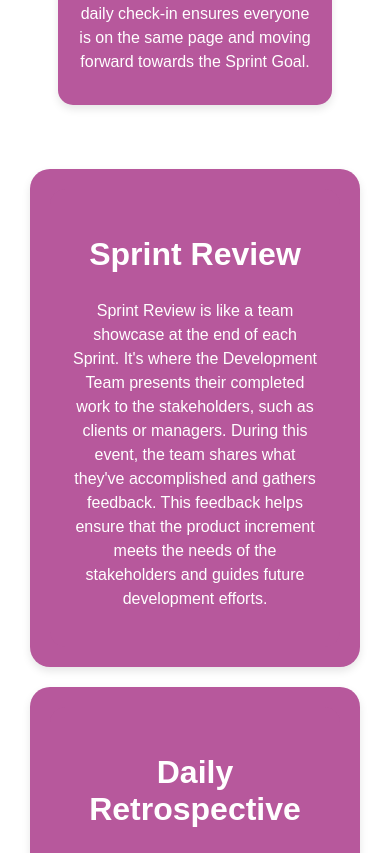
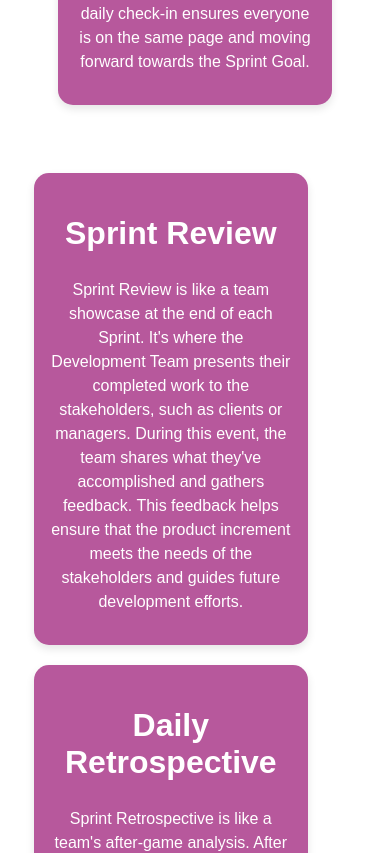
Before and after one commit to Memai2023/scrum-guide, a React (Vite) app: page /events in a window 390 px wide. Shown: the part 900-1753 px from the top of the page. Built offline with nearby package versions, Linux system fonts and the light colour scheme; a web font is replaced by a local one.

Commit message:
css changes efter scrum35 merge

```diff
--- a/src/Components/SprintEvents/SprintEventsInfoTwo/SprintEventsInfoTwo.module.css
+++ b/src/Components/SprintEvents/SprintEventsInfoTwo/SprintEventsInfoTwo.module.css
@@ -1,54 +1,38 @@
 .container {
   display: flex;
-  flex-wrap: wrap;
-  margin: 0 auto;
-  padding: 20px;
-  align-items: center;
-  justify-content: center;
-  min-height: 100vh;
-}
-
-.column {
-  flex: 1 1 300px;
-  height: 300px;
-  margin: 10px;
-  background-color: #B7589C;
-  border-radius: 20px;
-  padding: 20px;
-  box-shadow: 0 4px 8px rgba(0,0,0,0.1);
+  padding: 24px 120px;
 }
 
 .card {
-  padding: 20px;
   background-color: #B7589C;
   border-radius: 15px;
+  box-shadow: 0 4px 8px rgba(0,0,0,0.1);
+  width: 50%;
+  text-align: center;
+  margin: 10px;
+  padding: 24px;
 }
 
 .card h2 {
   color: #fff;
   font-size: 32px;
-  text-align: center;
 }
 
 .card p {
   color: #fff;
   font-size: 16px;
   line-height: 1.5;
-  text-align: center;
 }
 
 @media (max-width: 768px) {
   .container {
     flex-direction: column;
-    align-items: stretch;
-  }
-
-  .column {
-    flex: 1 1 100%;
-    max-width: none;
+    align-items: center;
+    padding: 24px;
   }
 
   .card {
-    padding: 20px;
+    padding: 15px;
+    width: 80%;
   }
 }
```
